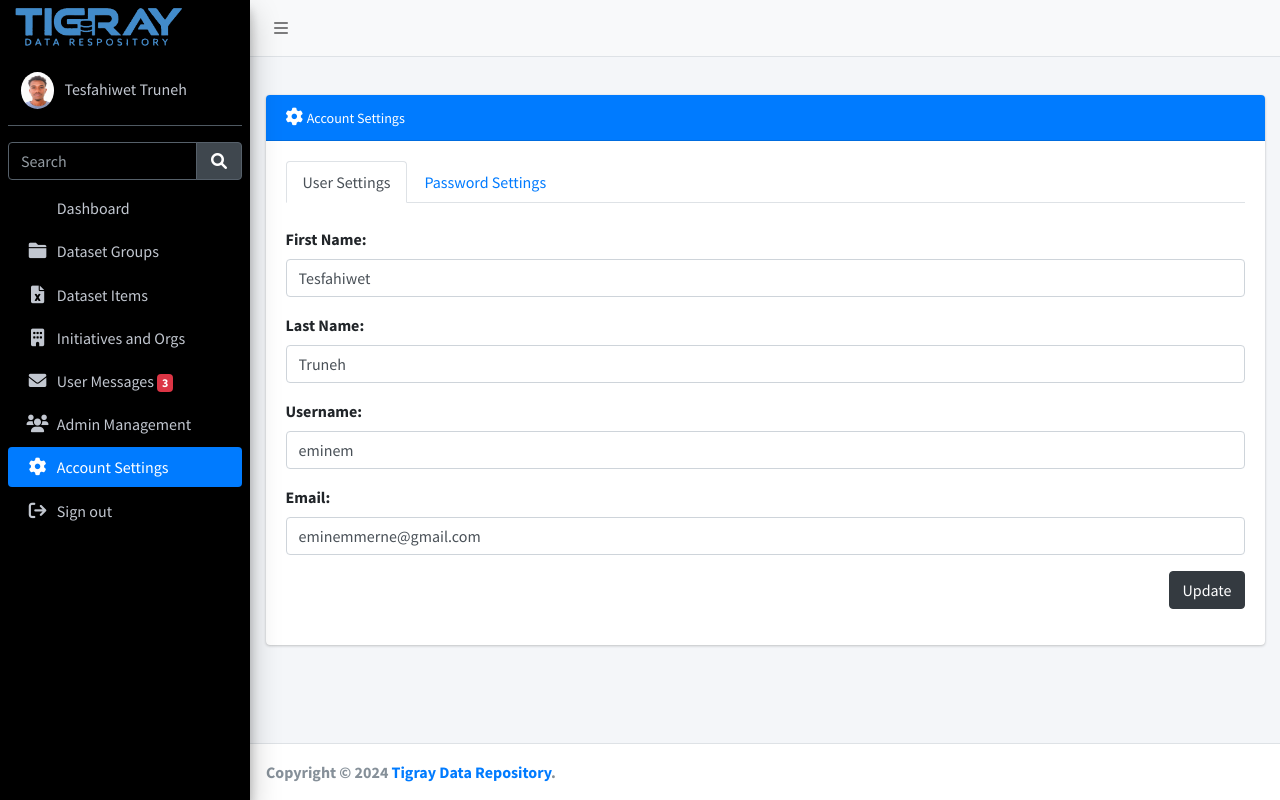
After one commit to BlackCobra29-bit/Tigray-Data-Repository, a Django app: page /account-settings/ in a window 1280 px wide. The commit adds this page. Run offline with Django 5.2, Linux system fonts and the light colour scheme; a user stored in the database is signed in; data comes from the database, SQL or seed files in the repository; both versions use the stored data as it was after the commit; some libraries are stand-ins or nearby versions.

Commit message:
repo updated

```diff
--- a/App/views.py
+++ b/App/views.py
@@ -7,6 +7,7 @@ import zipfile
 from django.conf import settings
 from django.contrib import messages
 from django.contrib.auth import authenticate, login, logout
+from django.contrib.auth.models import User
 from django.contrib.auth.mixins import LoginRequiredMixin
 from django.http import HttpResponseRedirect, JsonResponse
 from django.shortcuts import redirect, render, get_object_or_404
@@ -37,10 +38,8 @@ class IndexView(TemplateView):
     def get_files_from_zip(self, zip_path):
         file_names = []
         with zipfile.ZipFile(zip_path, 'r') as zip_ref:
-            # Get all file names from the zip
             file_names = zip_ref.namelist()
 
-        # Filter out directories (those with a trailing slash or without a file extension)
         file_hierarchy = {
             'root': [
                 os.path.basename(file_name) for file_name in file_names
@@ -95,11 +94,7 @@ class DashboardView(LoginRequiredMixin, TemplateView):
         }
 
         fig_initiative = go.Figure(
-            data=[go.Pie(labels=data_initiative['labels'], values=data_initiative['values'], hole=0.3)]
-        )
-        fig_initiative.update_layout(
-            title="Type of Initiative or Organisation",
-            title_x=0.5,
+            data=[go.Pie(labels=data_initiative['labels'], values=data_initiative['values'])]
         )
         pie_chart_initiative = json.dumps(fig_initiative, cls=plotly.utils.PlotlyJSONEncoder)
 
@@ -118,11 +113,7 @@ class DashboardView(LoginRequiredMixin, TemplateView):
         }
 
         fig_geo = go.Figure(
-            data=[go.Pie(labels=data_geo['labels'], values=data_geo['values'], hole=0.3)]
-        )
-        fig_geo.update_layout(
-            title="Geographic Origin of the Initiative or Organisation",
-            title_x=0.5,
+            data=[go.Pie(labels=data_geo['labels'], values=data_geo['values'], hole=0.2)]
         )
         pie_chart_geo = json.dumps(fig_geo, cls=plotly.utils.PlotlyJSONEncoder)
 
@@ -155,6 +146,7 @@ class DatasetGroup(LoginRequiredMixin, TemplateView):
         return JsonResponse({"success": True, "message": "Monthly amount updated successfully!"})
 
 
+# Dataset Group Views
 class AddDatasets(LoginRequiredMixin, TemplateView):
     template_name = 'add_dataset.html'
     login_url = 'sign-in'
@@ -165,14 +157,49 @@ class DatasetManagement(LoginRequiredMixin, TemplateView):
     login_url = 'sign-in'
     redirect_field_name = 'next'
 
+class DatasetUpdateGroup(LoginRequiredMixin, TemplateView):
+
+    def post(self, request, pk):
+        FetchedRepository = get_object_or_404(RepositoryGroup, pk=pk)
+        FetchedRepository.name = request.POST["UpdateRepositoryName"]
+        FetchedRepository.description = request.POST["UpdateRepositoryDescription"]
+        FetchedRepository.save()
+
+        messages.success(request,"Repository Updated successfully!")
+
+        return redirect('dataset-groups')
+
 class DatasetDeleteGroup(LoginRequiredMixin, TemplateView):
 
     def post(self, request, pk):
         FetchedRepository = get_object_or_404(RepositoryGroup, pk=pk)
         FetchedRepository.delete()
-        return JsonResponse({"success": True, "message": "Repository removed successfully!"}, status=200)
 
-class LogoutView(View):
+        messages.success(request, "Repository removed successfully!")
+
+        return redirect('dataset-groups')
+
+# Admin Account Settings Views
+class AdminAccountSettings(LoginRequiredMixin, TemplateView):
+    template_name = 'admin_page/account_settings.html'
+    login_url = 'sign-in'
+    redirect_field_name = 'next'
+
+class AdminAccountUpdate(LoginRequiredMixin, TemplateView):
+
+    def post(self, request, pk):
+        LoggedInAccount = User.objects.get(user = request.user)
+        LoggedInAccount.first_name = request.POST["UpdateFirstName"]
+        LoggedInAccount.last_name = request.POST["UpdateLastName"]
+        LoggedInAccount.username = request.POST["UpdateUsername"]
+        FetchedRepository.save()
+
+        messages.success(request,"Repository Updated successfully!")
+
+        return redirect('dataset-groups')
+
+# Logout View
+class LogoutView(LoginRequiredMixin, View):
     def get(self, request, *args, **kwargs):
         logout(request)
         return redirect('sign-in')
--- /dev/null
+++ b/templates/admin_page/account_settings.html
@@ -0,0 +1,88 @@
+{% extends 'admin_page/base.html' %}
+
+{% block content %}
+
+<div class="content-wrapper">
+
+    <!-- Content Header -->
+    <div class="content-header">
+        <div class="container-fluid">
+            <div class="row mb-2">
+                <div class="col-sm-6">
+                    <h1 class="m-0"></h1>
+                </div>
+            </div>
+        </div>
+    </div>
+
+    <!-- Main Content -->
+    <section class="content">
+        <div class="container-fluid">
+
+
+            <div class="card card-primary">
+                <div class="card-header">
+                    <h3 class="card-title"><span class="fa fa-gear"></span>
+                        <small>Account Settings</small>
+                    </h3>
+                </div>
+                <div class="card-body">
+
+                    <div class="row">
+                        <div class="col-lg-12">
+                            <ul class="nav nav-tabs" id="custom-content-above-tab" role="tablist">
+                                <li class="nav-item">
+                                    <a class="nav-link active" id="custom-content-above-home-tab" data-toggle="pill"
+                                        href="#custom-content-above-home" role="tab"
+                                        aria-controls="custom-content-above-home" aria-selected="true">User Settings</a>
+                                </li>
+                                <li class="nav-item">
+                                    <a class="nav-link" id="custom-content-above-profile-tab" data-toggle="pill"
+                                        href="#custom-content-above-profile" role="tab"
+                                        aria-controls="custom-content-above-profile" aria-selected="false">Password Settings</a>
+                                </li>
+                            </ul>
+                            <div class="tab-content" id="custom-content-above-tabContent">
+                                <div class="tab-pane fade show active" id="custom-content-above-home" role="tabpanel"
+                                    aria-labelledby="custom-content-above-home-tab">
+                                    <br>
+                                    <form action="" method="">
+                                        <div class="form-group">
+                                            <label>First Name:</label>
+                                            <input type="text" class="form-control" value="{{ request.user.first_name }}" name="UpdatedFirstName" id="">
+                                        </div>
+                                        <div class="form-group">
+                                            <label>Last Name:</label>
+                                            <input type="text" class="form-control" value="{{request.user.last_name }}" name="UpdatedLastName" id="">
+                                        </div>
+                                        <div class="form-group">
+                                            <label>Username:</label>
+                                            <input type="text" class="form-control" value="{{ request.user.username }}" name="UpdatedUserName" id="">
+                                        </div>
+                                        <div class="form-group">
+                                            <label>Email:</label>
+                                            <input type="email" class="form-control" value="{{ request.user.email }}" name="UpdatedEmail" id="">
+                                        </div>
+                                        <divc class="form-group float-right">
+                                            <button class="btn btn-dark">
+                                                Update
+                                            </button>
+                                        </div>
+                                    </form>
+                                </div>
+                                <div class="tab-pane fade" id="custom-content-above-profile" role="tabpanel"
+                                    aria-labelledby="custom-content-above-profile-tab">
+                                    <!-- data goes here -->
+                                </div>
+                            </div>
+                        </div>
+                    </div>
+                </div>
+
+            </div>
+    </section>
+
+</div>
+
+
+{% endblock %}
--- a/templates/admin_page/base.html
+++ b/templates/admin_page/base.html
@@ -94,13 +94,14 @@
               </a>
             </li>
             <li class="nav-item">
-              <a href="gallery.html" class="nav-link">
+              <a href="{% url 'account-settings' %}"
+                class="nav-link {% if request.resolver_match.url_name == 'account-settings' %}active{% endif %}">
                 <i class="nav-icon fa fa-gear"></i>
                 <p>Account Settings</p>
               </a>
             </li>
             <li class="nav-item">
-              <a data-toggle="modal" data-target="#modal-sm" class="nav-link">
+              <a onclick="confirmLogout()" class="nav-link">
                 <i class="nav-icon fa fa-sign-out"></i>
                 <p>Sign out</p>
               </a>
@@ -130,6 +131,28 @@
   <script src="https://cdnjs.cloudflare.com/ajax/libs/jquery-validate/1.19.5/jquery.validate.min.js"></script>
   <script src="{% static 'admin_static/js/adminlte.min.js' %}"></script>
   <script src="https://cdn.jsdelivr.net/npm/sweetalert2@11"></script>
+
+  <script>
+    function confirmLogout() {
+      Swal.fire({
+        title: 'Are you sure?',
+        text: `Are you sure you want to signout?`,
+        showCancelButton: true,
+        confirmButtonColor: '#d33',
+        cancelButtonColor: '#3085d6',
+        confirmButtonText: 'Yes, logout!',
+        cancelButtonText: 'Cancel'
+      }).then((result) => {
+        if (result.isConfirmed) {
+          const form = document.createElement('form');
+          form.action = `/logout`;
+          form.innerHTML = `{% csrf_token %}`;
+          document.body.appendChild(form);
+          form.submit();
+        }
+      });
+    }
+  </script>
 
   <script>
     $(function () {
--- a/tigray_data_repo/urls.py
+++ b/tigray_data_repo/urls.py
@@ -18,7 +18,7 @@ from django.contrib import admin
 from django.urls import path
 from django.conf import settings
 from django.conf.urls.static import static
-from App.views import IndexView, ViewDataRepositoryView, SignInView, DashboardView, DatasetGroup, DatasetDeleteGroup, LogoutView
+from App.views import IndexView, ViewDataRepositoryView, SignInView, DashboardView, DatasetGroup, DatasetUpdateGroup, DatasetDeleteGroup, AdminAccountSettings, LogoutView
 
 urlpatterns = [
     path('admin/', admin.site.urls),
@@ -28,6 +28,8 @@ urlpatterns = [
     path("admin-login", SignInView.as_view(), name='sign-in'),
     path("dashboard/", DashboardView.as_view(), name='dashboard-page'),
     path("dataset-groups/", DatasetGroup.as_view(), name = 'dataset-groups'),
+    path("dataset-update-group/<int:pk>", DatasetUpdateGroup.as_view(), name = 'dataset-update-group'),
     path("dataset-delete-group/<int:pk>", DatasetDeleteGroup.as_view(), name = 'dataset-delete-group'),
+    path("account-settings/", AdminAccountSettings.as_view(), name = "account-settings"),
     path('logout/', LogoutView.as_view(), name='logout'),
 ] + static(settings.MEDIA_URL, document_root=settings.MEDIA_ROOT)
```
Also changed, not shown: templates/admin_page/dashboard.html (+8 -4 lines), templates/admin_page/dataset_groups.html (+16 -10 lines), templates/admin_page/modal-logout.html (deleted, +0 -19 lines), templates/base.html (+8 -6 lines), db.sqlite3. Lines whose indentation alone changed are shown as unchanged.
